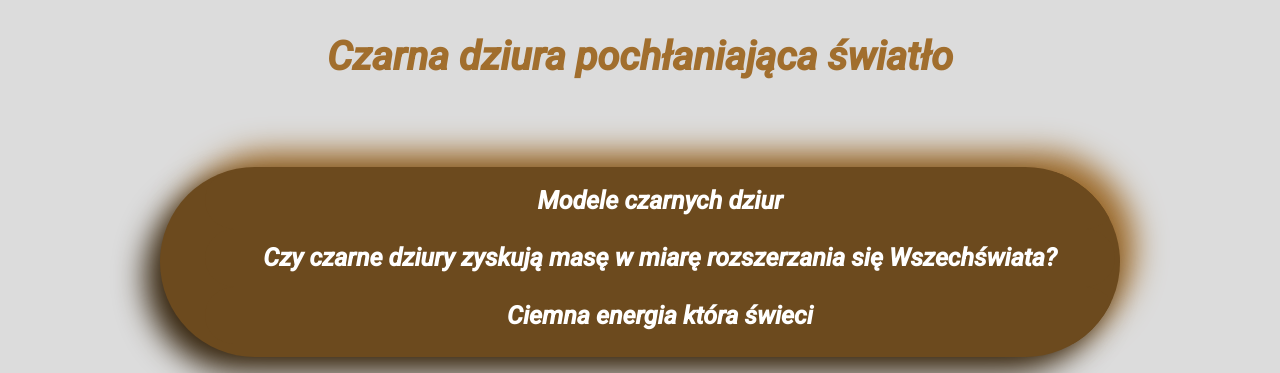
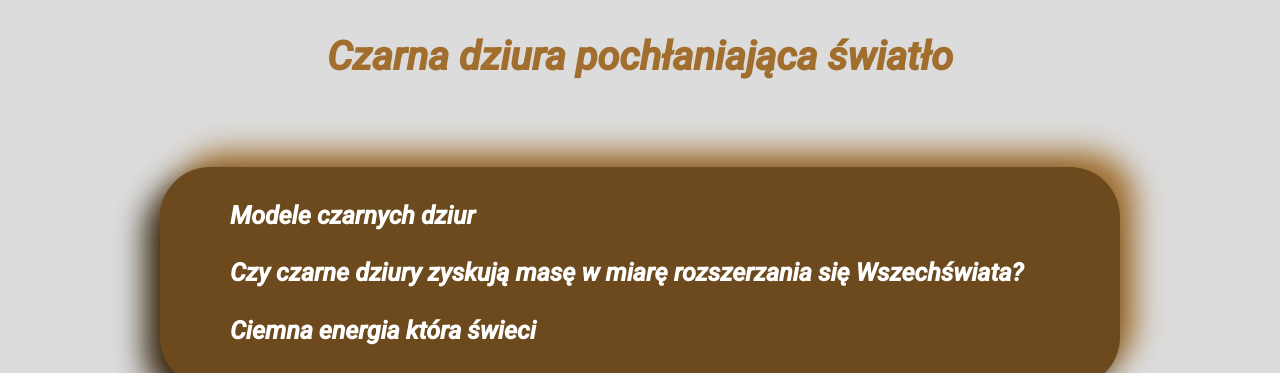
Before and after one commit to DawidKlusak/homepage, a plain HTML site: page index.html in a window 1280 px wide. Shown: the top 373 px of the page. Drawn offline with nearby package versions, Linux system fonts and the light colour scheme.

Commit message:
remove border-radius from navigation

```diff
--- a/css/navigation.css
+++ b/css/navigation.css
@@ -1,21 +1,19 @@
 .navigation {
-    border-radius: 116px;
+    border-radius: 50px;
     background: #6c4a1e;
     box-shadow: -15px 15px 30px #37260f,
         15px -15px 30px #a16e2d;
     color: aliceblue;
     list-style-type: none;
     overflow: hidden;
-    padding: 5px;
-    margin: 0;
+    padding: 20px;
+    margin: auto;
     display: inline-block;
-    width: 100%;
 }
 
 .navigation_item {
     display: inline-block;
     width: 100%;
-    text-align: center;
     font-size: 25px;
     font-weight: bold;
     color: aliceblue;
```
